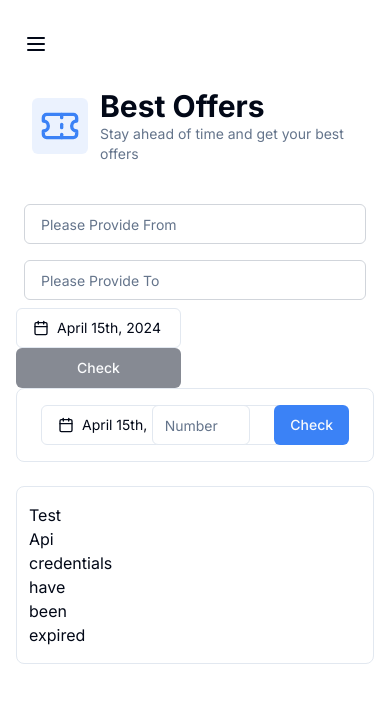
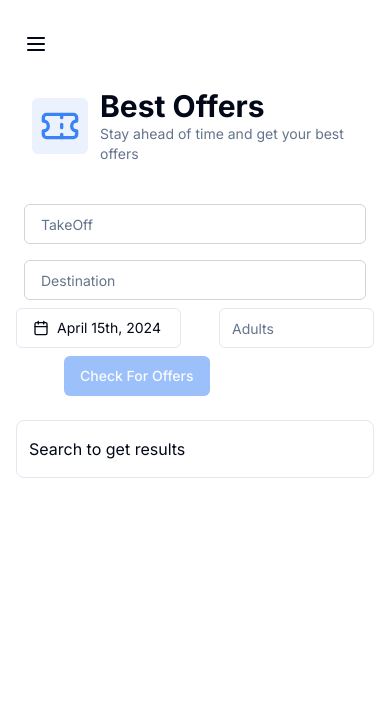
Before and after one commit to gk69-cz/Next-Template, a Next.js app: page /bestoffer in a window 390 px wide. Shown: the top 702 px of the page. Built offline with nearby package versions, Linux system fonts and the light colour scheme.

Commit message:
minor issues

```diff
--- a/app/(main)/(routes)/bestoffer/page.tsx
+++ b/app/(main)/(routes)/bestoffer/page.tsx
@@ -8,6 +8,7 @@ import React, { useState } from 'react'
 import { addDays, format } from "date-fns"
 import { Calendar as CalendarIcon } from "lucide-react"
 import { Calendar } from "@/components/ui/calendar"
+
 import {
   Popover,
   PopoverContent,
@@ -22,6 +23,7 @@ import {
 } from "@/components/ui/select"
 import { cn } from '@/lib/utils'
 import Combobox from '@/components/component/combobox'
+
 
 interface Airport {
   name: string;
@@ -46,24 +48,31 @@ const Bestofferes = () => {
   const [selectedAirportfrom, setSelectedAirportfrom] = useState(sampleJson);
   const [selectedAirportto, setSelectedAirportto] = useState(sampleJson);
   const [startdate, setstartdate] = React.useState<Date>(new Date());
-  const [originLocationCode,setOriginLocationCode] = useState("");
-  const [destinationLocationCode,setDestinationLocationCode] = useState("");
-  const [adults,setadults] =useState("1");
-  const [count,setCount] = useState(0);
+  const [originLocationCode, setOriginLocationCode] = useState("");
+  const [destinationLocationCode, setDestinationLocationCode] = useState("");
+  const [adults, setadults] = useState("1");
+  const [count, setCount] = useState(0);
   const [isloading, setisLoading] = useState(false);
   const [isMobloading, setisMobLoading] = useState(false);
 
+  const [search, setSearch] = useState(true);
+  const [buttonName, setButtonName] = useState("Check For Offers")
 
-  const handleAirportSelectTo = (airportTo:Airport): Airport => {
-    setCount(count+1)
+
+  const handleAirportSelectTo = (airportTo: Airport): Airport => {
+    setCount(count + 1)
     setSelectedAirportto(airportTo);
     setDestinationLocationCode(airportTo.code);
+    console.log(count)
+    if (count >= 1) { setisMobLoading(true); }
     return airportTo;
   };
-  const handleAirportSelectFrom = (airportFrom:Airport) : Airport => {
-    setCount(count+1)
+  const handleAirportSelectFrom = (airportFrom: Airport): Airport => {
+    setCount(count + 1)
     setSelectedAirportfrom(airportFrom);
     setOriginLocationCode(airportFrom.code);
+    console.log(count)
+    if (count >= 1) { setisMobLoading(true); }
     return airportFrom;
   };
   // api call
@@ -72,7 +81,11 @@ const Bestofferes = () => {
   const url = "https://test.api.amadeus.com/v2/shopping/flight-offers?";
 
   const fetchData = async () => {
-    const link = url + 'originLocationCode='+selectedAirportfrom.code+'&destinationLocationCode='+selectedAirportto.code+'&departureDate='+moment(startdate).format('YYYY-MM-DD')+'&adults='+adults+'&nonStop=false&max=250';
+    if (search) {
+      setSearch(false);
+      setButtonName("Clear Search");
+
+      const link = url + 'originLocationCode=' + selectedAirportfrom.code + '&destinationLocationCode=' + selectedAirportto.code + '&departureDate=' + moment(startdate).format('YYYY-MM-DD') + '&adults=' + adults + '&nonStop=false&max=250';
       setLoading(true);
       try {
         const response = await fetch(link, {
@@ -84,15 +97,17 @@ const Bestofferes = () => {
         if (!response.ok) {
           throw new Error('Failed to fetch data');
         }
-
         const data = await response.json();
-
-
       } catch (error) {
         console.error('Error fetching flight data:', error);
       }
       setLoading(false);
-  };
+    }else{
+      setSearch(true);
+      setButtonName("Check For Offers");
+    }
+  }
+
 
   return (
     <>
@@ -104,19 +119,17 @@ const Bestofferes = () => {
         bgColor='bg-blue-500/10'
       />
       {/* Responsive layout for small and medium devices */}
-       <div className='sm:block md:hidden'>
-        <Combobox title="Please Provide From" onSelect={handleAirportSelectTo} />
-
-        <Combobox title="Please Provide To" onSelect={handleAirportSelectFrom} />
-
-        <div className="relative grid grid-cols-1 md:grid md:grid-cols-2">
+      <div className='block md:hidden'>
+        <Combobox title="TakeOff" onSelect={handleAirportSelectTo} />
+        <Combobox title="Destination" onSelect={handleAirportSelectFrom} />
+        <div className="relative grid grid-cols-2 gap-12 mb-2">
 
           <Popover>
             <PopoverTrigger asChild>
               <Button
                 variant={"outline"}
                 className={cn(
-                    "w-[165px] justify-start text-left font-normal sm:w-[65px]",
+                  "w-[165px] justify-start text-left font-normal sm:w-[55px]",
                   !startdate && "text-muted-foreground"
                 )}
               >
@@ -126,8 +139,8 @@ const Bestofferes = () => {
             </PopoverTrigger>
             <PopoverContent className="flex w-auto flex-col space-y-2 p-2">
               <Select
-                  onValueChange={()=> {
-                    setCount(count+1)
+                onValueChange={() => {
+                  setCount(count + 1)
                 }}
               >
                 <SelectTrigger>
@@ -141,23 +154,22 @@ const Bestofferes = () => {
                 </SelectContent>
               </Select>
               <div className="rounded-md border">
-                  <Calendar mode="single" selected={startdate} onSelect={()=>{setstartdate(startdate)}} />
+                <Calendar mode="single" selected={startdate} onSelect={() => { setstartdate(startdate) }} />
               </div>
             </PopoverContent>
           </Popover>
-                <Button disabled={!isMobloading} onClick={fetchData} className='relative w-[165px]'>
-                  Check
+          <Input type="number" placeholder="Adults" onChange={e => { setadults(e.currentTarget.value.toString()); }} />
+        </div>
+        <Button disabled={!isMobloading} onClick={fetchData} className='bg-blue-500 hover:bg-blue-600 active:bg-blue-700 ml-12 relative  w-[8865] md:w-[165px]'>
+          {buttonName}
         </Button>
-
-        </div>
-
       </div>
 
       {/* Responsive layout for large devices */}
-       <div className='sm:hidden md:hidden lg:block rounded-lg border w-full p-4 px-3 md:px-6 focus-within:shadow-sm grid col-span-2 gap-2'>
+      <div className='hidden md:hidden lg:block rounded-lg border w-full p-4 px-3 md:px-6 focus-within:shadow-sm grid col-span-2 gap-2'>
         <div className='hidden md:grid md:grid-cols-2 md:gap-4'>
-        <Combobox title="Please Provide From" onSelect={handleAirportSelectTo} />
-        <Combobox title="Please Provide To" onSelect={handleAirportSelectFrom} />
+          <Combobox title="TakeOff" onSelect={handleAirportSelectTo} />
+          <Combobox title="Destination" onSelect={handleAirportSelectFrom} />
         </div>
 
         <div className='pl-3 grid grid-cols-3 gap-3'>
@@ -192,7 +204,7 @@ const Bestofferes = () => {
                   </SelectContent>
                 </Select>
                 <div className="rounded-md border">
-                    <Calendar mode="single" selected={startdate} onSelect={()=>{setstartdate(startdate)}} />
+                  <Calendar mode="single" selected={startdate} onSelect={() => { setstartdate(startdate) }} />
                 </div>
               </PopoverContent>
             </Popover>
@@ -202,15 +214,15 @@ const Bestofferes = () => {
             <Input type="number" placeholder="Number of Adults" onChange={e => { setadults(e.currentTarget.value.toString()); }} />
           </div>
           <div className='text-center'>
-          <Button className='bg-blue-500 hover:bg-blue-600 active:bg-blue-700' disabled={false} onClick={fetchData}>
-            Check
+            <Button className='bg-blue-500 hover:bg-blue-600 active:bg-blue-700' disabled={!isMobloading} onClick={fetchData}>
+              {buttonName}
             </Button>
           </div>
         </div>
       </div>
       <br />
-      <div className="rounded-lg border w-full p-4 px-3 md:px-6 focus-within:shadow-sm grid grid-cols-12 gap-2">
-       {loading? <Loader/>:<p>Test Api credentials have been expired</p> }
+      <div className="rounded-lg border w-full p-4 px-3 md:px-6 focus-within:shadow-sm">
+        {!loading ? <p>Search to get results</p> : <p>Test Api credentials have been expired</p>}
       </div>
 
 
--- a/app/(main)/(routes)/routes/page.tsx
+++ b/app/(main)/(routes)/routes/page.tsx
@@ -72,20 +72,22 @@ const Routes = () => {
         iconColor='text-blue-500'
         bgColor='bg-blue-500/10'
       />
+      {/* large */}
+      <div className='rounded-lg border w-full p-4 grid grid-flow-col-3 md:grid-cols-3 md:gap-2 px-3 md:px-6 focus-within:shadow-sm '>
+         <Combobox title="Takeoff" onSelect={handleAirportSelectTo} />
+         <Combobox title="Landing" onSelect={handleAirportSelectFrom} />
+         <Button className="mt-3 bg-blue-500 hover:bg-blue-600 active:bg-blue-700 w-full" disabled={!toselected || !fromselected} onClick={resultSelection}>
+          Show Route
+      </Button>
+      </div>
 
-      <div className='rounded-lg border w-full p-4 grid grid-cols-1 gap-1 px-3 md:px-6 focus-within:shadow-sm '>
-         <Combobox title="Start Airport" onSelect={handleAirportSelectTo} />
-         <Combobox title="End Destination" onSelect={handleAirportSelectFrom} />
-         <Button className="bg-blue-500 hover:bg-blue-600 active:bg-blue-700 col-span-12 lg:col-span-2 w-full" disabled={!toselected || !fromselected} onClick={resultSelection}>
-          Get Route
-        </Button>
-      </div>
+
       <br />
      {result ?
      <RouteMapComponent selectedAirportto={selectedAirportto} selectedAirportfrom={selectedAirportfrom} startLocation={tocoordinates} endLocation={forcoordinates} />
      : <div className="flex justify-center items-center">
      <p className=" p-8 rounded-lg">
-       please do search
+       PLEASE DO SEARCH
      </p>
    </div>}
     </>
--- a/app/(main)/(routes)/tracker/page.tsx
+++ b/app/(main)/(routes)/tracker/page.tsx
@@ -114,14 +114,14 @@ const Routeone = () => {
 
         </div>
 
-          <Button className="bg-blue-500 hover:bg-blue-600 active:bg-blue-700" onClick={fetchData} disabled={loading}>
+          <Button className="bg-blue-500 hover:bg-blue-600 active:bg-blue-700" onClick={fetchData} disabled={!loading}>
             Locate
           </Button>
         </div>
       </div>
       <br />
       <div className="rounded-lg border w-full p-4 px-3 md:px-6 focus-within:shadow-sm">
-         {loading ? <Loading/> : 'Test Api credentials have been expired '}
+         {loading ? <Loading/> : 'Test Api credentials have been expired'}
       </div>
     </div>
   )
--- a/components/component/location.tsx
+++ b/components/component/location.tsx
@@ -34,7 +34,8 @@ const Location: React.FC<LocationProps> = (props) => {
   return (
     <>
       <div className="rounded-lg border w-full lg:w-3/4 mx-auto float-left p-4 px-3 md:px-6 focus-within:shadow-sm grid grid-cols-1 gap-2">
-      <ArrowLeft className='w-5 h-5 md:hidden ' onClick={() => { setToggle(!toggle);setMapView(!mapview) } }/>
+
+        <ArrowLeft className='w-5 h-5 md:hidden ' onClick={() => { setToggle(!toggle); setMapView(!mapview) }} />
         {mapview &&
           <div className="relative">
             <MapComponent coordinates={props.coordinates} />
@@ -63,9 +64,8 @@ const Location: React.FC<LocationProps> = (props) => {
           <div className="block md:hidden">
             <div className="mt-7 border border-gray-300 bg-slate-50 inline-block absolute top-1/3 pt-21 z-50-999999" >
               {/* <div className="border border-gray-300 rounded-lg p-4 m-4 shadow-lg"> */}
-    <ArrowRight className='w-5 h-5 md:hidden' onClick={() => { setToggle(!toggle);setMapView(!mapview) } }/>
+              <ArrowRight className='w-5 h-5 md:hidden' onClick={() => { setToggle(!toggle); setMapView(!mapview) }} />
               <h2 className="text-lg mb-2">{props.airport.name}</h2>
-    ll
               <p className="text-md mb-2">In the diverse and culturally rich nation of {props.airport.country}, where vibrant cityscapes blend with serene countryside, lies {props.airport.name}, a bustling hub of travel and adventure.This airport offers travelers a gateway to the world. It is {props.airport.altitude} meters above sea level, passengers embark on journeys filled with anticipation and wonder, leaving behind the familiar and venturing into the boundless skies</p>
               <div className="mt-[-10] flex items-center mb-4">
                 <Link href={googleMapsLink} rel="noopener noreferrer" target="_blank">
```
Also changed, not shown: components/component/routemapcontainer.tsx (+33 -7 lines), tailwind.config.ts (line endings or trailing spaces). Lines whose indentation alone changed are shown as unchanged.
